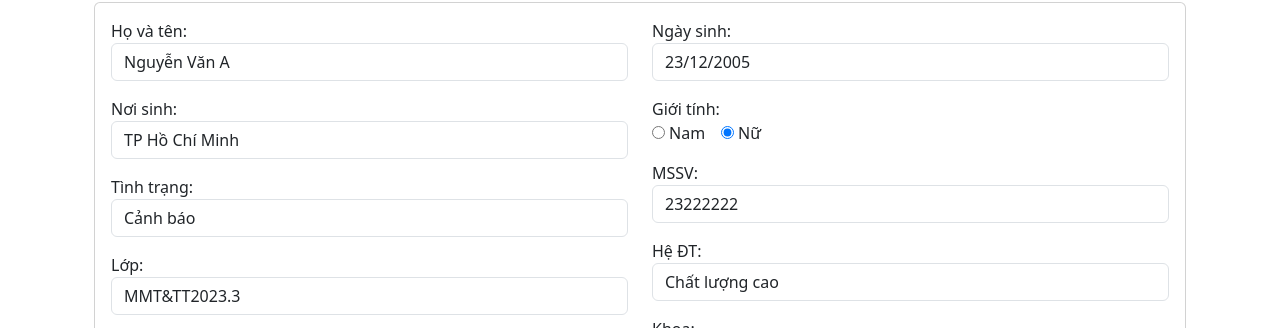
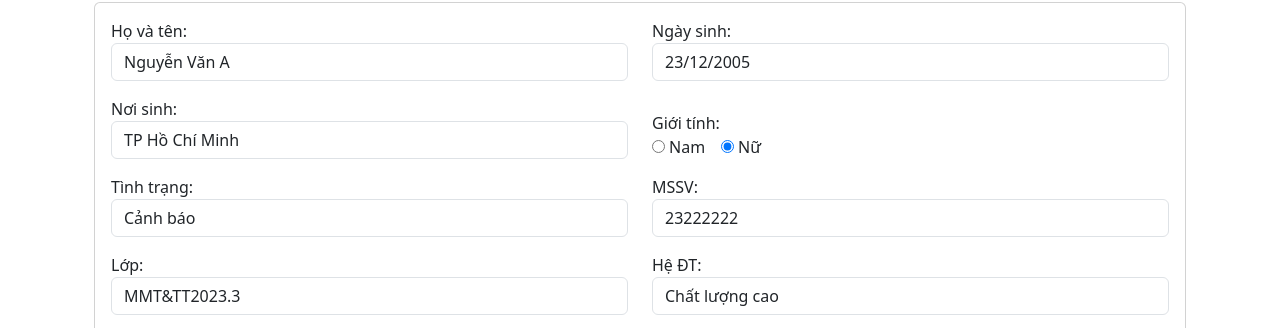
Before and after one commit to leehugw/NT208.P22.ANTT---LapTrinhUngDungWeb---Nhom6, a plain HTML site: page FrontEnd/Student_Information/student_info.html in a window 1280 px wide. Shown: the part 426-754 px from the top of the page. Drawn offline with nearby package versions, Linux system fonts and the light colour scheme.

Commit message:
fix(UI): Fix Student info pages

```diff
--- a/FrontEnd/Student_Information/student_info.css
+++ b/FrontEnd/Student_Information/student_info.css
@@ -67,3 +67,7 @@
 .footer-nav a:hover {
     text-decoration: underline; /* Hiệu ứng hover */
 }
+
+.mt-custom {
+    margin-top: 30px; /* Hoặc bất kỳ số lẻ nào bạn muốn */
+}
```
